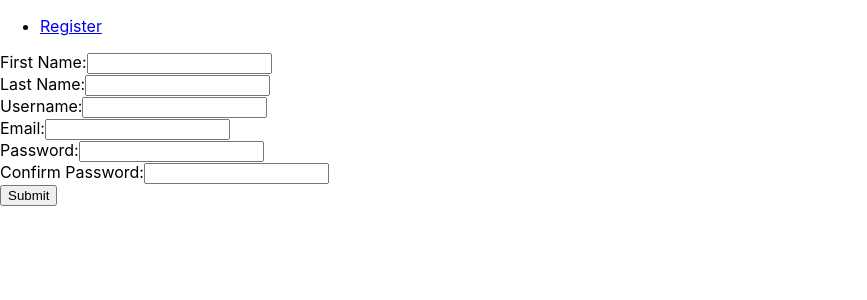
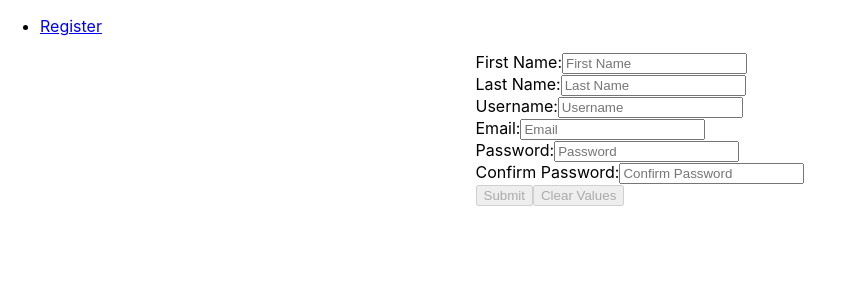
Before and after one commit to sigma-us/node-reduction-auth, a React (Create React App) app in the folder client/: page /register in a window 1280 px wide. Shown: the top 300 px of the page, without its empty margins (0-867 px from the left). Built offline with nearby package versions, Linux system fonts and the light colour scheme.

Commit message:
beginging edit page redux integration

```diff
--- a/client/package.json
+++ b/client/package.json
@@ -11,14 +11,19 @@
     "@types/node": "^12.0.0",
     "@types/react": "^16.9.16",
     "@types/react-dom": "^16.9.4",
+    "@types/react-redux": "^7.1.5",
     "@types/react-router-dom": "^5.1.3",
     "@types/redux": "^3.6.0",
+    "@types/redux-form": "^8.2.0",
     "axios": "^0.19.0",
     "react": "^16.12.0",
     "react-dom": "^16.12.0",
+    "react-redux": "^7.1.3",
     "react-router-dom": "^5.1.2",
     "react-scripts": "3.3.0",
     "redux": "^4.0.4",
+    "redux-devtools-extension": "^2.13.8",
+    "redux-form": "^8.2.6",
     "typescript": "~3.7.2"
   },
   "scripts": {
--- a/client/src/index.tsx
+++ b/client/src/index.tsx
@@ -4,7 +4,11 @@ import { Switch, Link, Route, BrowserRouter as Router } from 'react-router-dom';
 import './index.css';
 import App from './App';
 import Register from './register/register';
+import Confirm from './register/confirm';
 import * as serviceWorker from './serviceWorker';
+import { Provider } from "react-redux";
+import store from "./redux/reducers/reducers";
+
 
 const routing = (
   <Router>
@@ -16,10 +20,13 @@ const routing = (
           </li>
         </ul>
       </nav>
-      <Switch>
-        <Route path="/" exact component={App} />
-        <Route path="/register" exact component={Register} />
-      </Switch>
+      <Provider store={store}>
+        <Switch>
+          <Route path="/" exact component={App} />
+          <Route path="/register" exact component={Register} />
+          <Route path="/register/confirm" exact component={Confirm} />
+        </Switch>
+      </Provider>
     </div>
   </Router>
 )
--- /dev/null
+++ b/client/src/redux/reducers/reducers.ts
@@ -0,0 +1,11 @@
+import { createStore, combineReducers } from 'redux'
+import { reducer as formReducer } from 'redux-form'
+import { composeWithDevTools } from 'redux-devtools-extension';
+
+const rootReducer = combineReducers({
+  form: formReducer
+})
+
+const store = createStore(rootReducer, composeWithDevTools());
+
+export default store;
--- /dev/null
+++ b/client/src/register/confirm.tsx
@@ -0,0 +1,15 @@
+import React, {Component} from 'react';
+
+
+export default class Confirm extends Component<any, any> {
+
+
+
+  render() {
+    return (
+      <div>
+        Confirm:
+      </div>
+    )
+  }
+}
--- a/client/src/register/register.tsx
+++ b/client/src/register/register.tsx
@@ -1,7 +1,11 @@
 import React, { Component } from 'react';
 import UserService from "../services/users.service";
+import { Field, reduxForm } from 'redux-form';
+import store from '../redux/reducers/reducers';
+
 
 interface myState {
+  props: any,
   firstname: string,
   lastname: string,
   username: string,
@@ -13,17 +17,11 @@ interface myState {
 class Register extends Component<any, myState> {
   constructor(props: any) {
     super(props);
-    this.state = {
-      firstname: '',
-      lastname: '',
-      username: '',
-      email: '',
-      password: '',
-      confirmpassword: ''
-    };
     this.changeHandler = this.changeHandler.bind(this);
     this.handleSubmit = this.handleSubmit.bind(this);
   }
+
+
 
   changeHandler = (event: any) => {
     const name = event.target.name;
@@ -36,80 +34,109 @@ class Register extends Component<any, myState> {
   }
 
   handleSubmit = async (e: any) => {
-    e.preventDefault();
-    const service = new UserService(true);
+    try {
+      e.preventDefault();
+      const state = store.getState();
+      const user = state.form.user.values as myState;
+      const service = new UserService(null);
+      const checkRes = await service.check('email', user.email);
+      if (checkRes.data.length) alert('Email in use');
+      const checkUs = await service.check('username', user.username);
+      if (checkUs.data.length) alert('Username in use');
 
-    const registerRes = await service.registerUser(this.state);
-    console.log(registerRes);
 
+      console.log(checkRes, checkUs);
+
+      if (!checkRes.data.length && !checkUs.data.length) {
+        this.props.history.push('/register/confirm');
+      }
+      // const registerRes = await service.registerUser(this.state);
+      // console.log(registerRes);
+    } catch (e) {
+      console.log('Error: ', e);
+    }
   }
 
+
   render() {
+    const { pristine, submitting, reset } = this.props;
+
     return (
-      <div>
+      <div style={{ display: 'flex', justifyContent: 'center' }}>
         <form onSubmit={this.handleSubmit}>
           <div>
             <label>
               First Name:
-              <input type="text"
+              <Field
+                type="text"
+                component="input"
                 name="firstname"
-                value={this.state.firstname}
-                onChange={this.changeHandler}
+                placeholder="First Name"
               />
             </label>
           </div>
           <div>
             <label>
               Last Name:
-              <input type="text"
+              <Field
+                type="text"
+                component="input"
                 name="lastname"
-                value={this.state.lastname}
-                onChange={this.changeHandler}
+                placeholder="Last Name"
               />
             </label>
           </div>
           <div>
             <label>
               Username:
-              <input type="text"
+              <Field
+                type="text"
+                component="input"
                 name="username"
-                value={this.state.username}
-                onChange={this.changeHandler}
+                placeholder="Username"
               />
             </label>
           </div>
           <div>
             <label>
               Email:
-              <input type="email"
+              <Field
+                type="email"
+                component="input"
                 name="email"
-                value={this.state.email}
-                onChange={this.changeHandler}
+                placeholder="Email"
               />
             </label>
           </div>
           <div>
             <label>
               Password:
-              <input type="password"
+              <Field
+                type="password"
+                component="input"
                 name="password"
-                value={this.state.password}
-                onChange={this.changeHandler}
+                placeholder="Password"
               />
             </label>
           </div>
           <div>
             <label>
               Confirm Password:
-              <input type="password"
+              <Field
+                type="password"
+                component="input"
                 name="confirmpassword"
-                value={this.state.confirmpassword}
-                onChange={this.changeHandler}
+                placeholder="Confirm Password"
               />
             </label>
           </div>
           <div>
-            <input type="submit" value="Submit" />
+            <button type="submit" disabled={pristine || submitting}>
+              Submit
+            </button>
+            <button type="button" disabled={pristine || submitting} onClick={reset}>
+              Clear Values
+            </button>
           </div>
         </form>
       </div>
@@ -117,4 +144,7 @@ class Register extends Component<any, myState> {
   }
 }
 
-export default Register;
+
+export default reduxForm<any, myState>({
+  form: 'user'
+})(Register);
--- a/package.json
+++ b/package.json
@@ -19,8 +19,10 @@
   },
   "homepage": "https://github.com/tipsychubbz/node-reduction-auth#readme",
   "dependencies": {
+    "bcrypt": "^3.0.7",
     "body-parser": "^1.19.0",
     "dotenv": "^8.2.0",
-    "express": "^4.17.1"
+    "express": "^4.17.1",
+    "massive": "^6.1.4"
   }
 }
```
Also changed, not shown: 1 other file (tests, documents, lock files or other folders).
